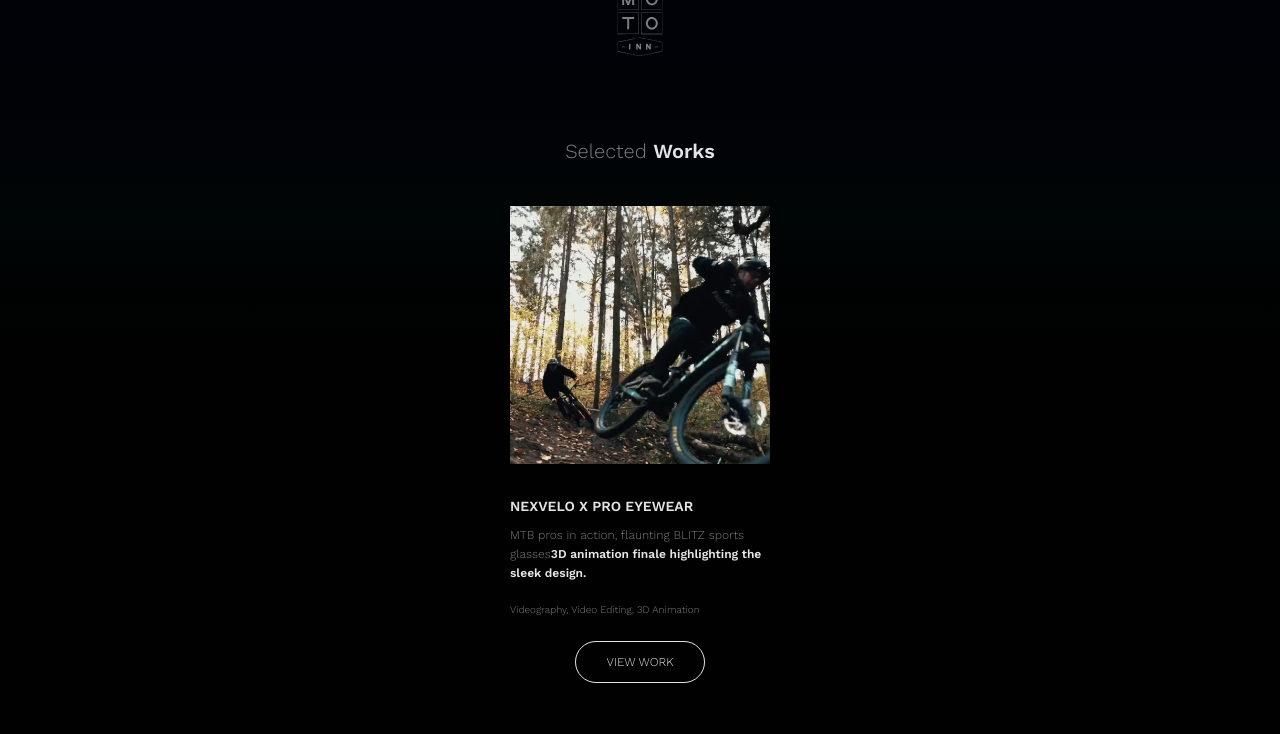
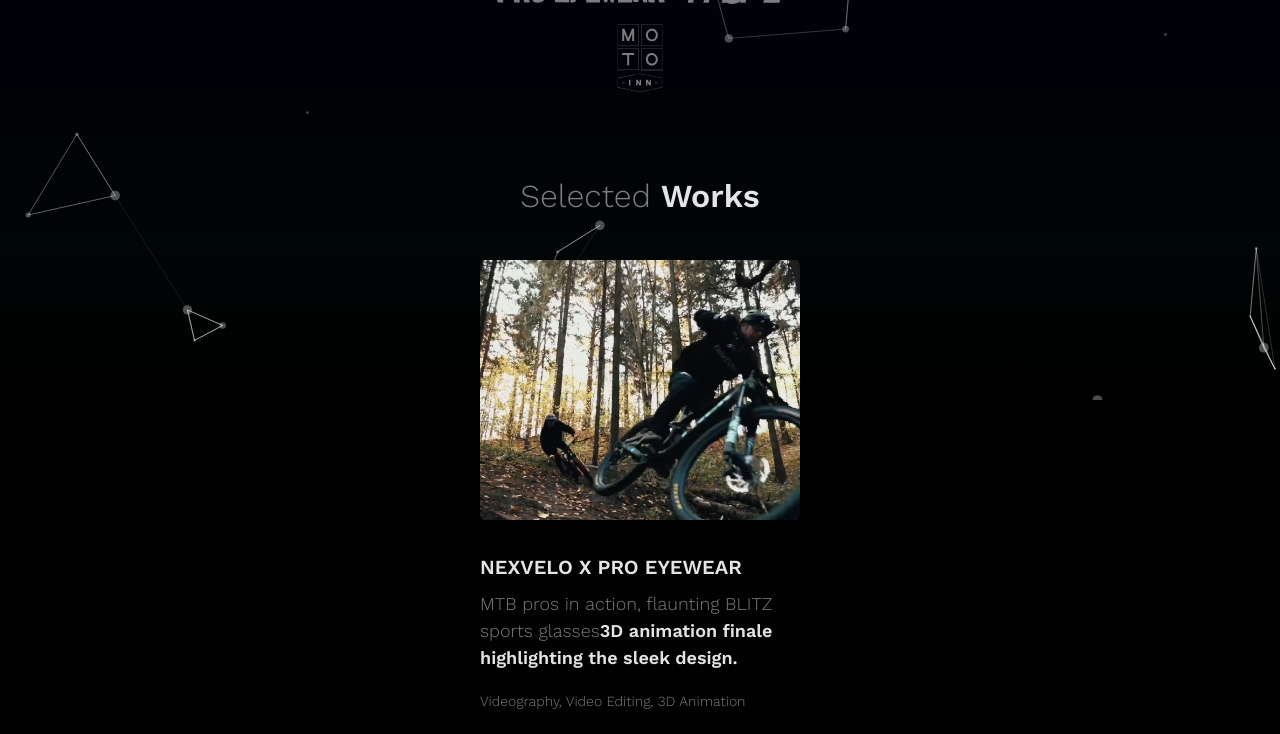
Before and after one commit to domkab/gargo.com, a React (Create React App) app: page / in a window 1280 px wide. Shown: the part 400-1134 px from the top of the page. Built offline with nearby package versions, Linux system fonts and the light colour scheme.

Commit message:
1.0.5 added particles

```diff
--- a/package.json
+++ b/package.json
@@ -7,6 +7,9 @@
     "@testing-library/jest-dom": "^5.17.0",
     "@testing-library/react": "^13.4.0",
     "@testing-library/user-event": "^13.5.0",
+    "@tsparticles/engine": "^3.0.3",
+    "@tsparticles/react": "^3.0.0",
+    "@tsparticles/slim": "^3.0.3",
     "classnames": "^2.5.1",
     "react": "^18.2.0",
     "react-circular-progressbar": "^2.1.0",
@@ -14,6 +17,7 @@
     "react-redux": "^9.0.4",
     "react-router-dom": "^6.21.0",
     "react-scripts": "^5.0.1",
+    "react-tsparticles": "^2.12.2",
     "sass": "^1.69.5",
     "web-vitals": "^2.1.4"
   },
--- a/src/App.scss
+++ b/src/App.scss
@@ -5,6 +5,11 @@
 @import "./_utils/_extends";
 @import "./_utils/_animations";
 @import "./_utils/_reset.scss";
+
+@import "./Components/Header/Header.scss";
+@import "./Components/Hero/Hero.scss";
+@import "./Components/Works/Works.scss";
+@import "./Components/About/About.scss";
 
 html {
   background: $color-background-gradient;
@@ -16,7 +21,15 @@
   scroll-behavior: smooth;
 }
 
-@import "./Components/Header/Header.scss";
-@import "./Components/Hero/Hero.scss";
-@import "./Components/Works/Works.scss";
-@import "./Components/About/About.scss";
+.App {
+  position: relative;
+
+  #tsparticles {
+    position: absolute;
+    top: 0;
+    left: 0;
+    width: 100%;
+    height: 100%;
+    z-index: -1;
+  }
+}
--- a/src/App.tsx
+++ b/src/App.tsx
@@ -1,22 +1,116 @@
 /* eslint-disable no-console */
-// import { Routes } from 'react-router-dom';
 import './App.scss';
 import { About } from './Components/About';
 import { Header } from './Components/Header';
 import { Hero } from './Components/Hero';
 import { Works } from './Components/Works';
 
+import { useEffect, useMemo, useState } from "react";
+import Particles, { initParticlesEngine } from "@tsparticles/react";
+import {
+  type Container,
+  type ISourceOptions,
+} from "@tsparticles/engine";
+
+import { loadSlim } from "@tsparticles/slim";
+
 const App: React.FC = () => {
   console.log('rendering app');
 
+  const [init, setInit] = useState(false);
+
+  useEffect(() => {
+    initParticlesEngine(async engine => {
+      await loadSlim(engine);
+    }).then(() => {
+      setInit(true);
+    });
+  }, []);
+
+  const particlesLoaded = async (container?: Container): Promise<void> => {
+    console.log(container);
+  };
+
+  const options: ISourceOptions = useMemo(
+    () => ({
+      background: {
+        color: {
+          value: "transparent",
+        },
+      },
+      fpsLimit: 120,
+      interactivity: {
+        events: {
+          onClick: {
+            enable: true,
+            mode: "push",
+          },
+          onHover: {
+            enable: true,
+            mode: "repulse",
+          },
+        },
+        modes: {
+          push: {
+            quantity: 4,
+          },
+          repulse: {
+            distance: 200,
+            duration: 0.4,
+          },
+        },
+      },
+      particles: {
+        color: {
+          value: "#ffffff",
+        },
+        links: {
+          color: "#ffffff",
+          distance: 150,
+          enable: true,
+          opacity: 0.5,
+          width: 1,
+        },
+        move: {
+          enable: true,
+          random: false,
+          speed: 2,
+          straight: false,
+        },
+        number: {
+          density: {
+            enable: true,
+          },
+          value: 60,
+        },
+        opacity: {
+          value: 0.3,
+        },
+        shape: {
+          type: "circle",
+        },
+        size: {
+          value: { min: 1, max: 5 },
+        },
+      },
+      detectRetina: true,
+    }),
+    [],
+  );
+
   return (
     <div className="App">
+      {init && (
+        <Particles
+          id="tsparticles"
+          particlesLoaded={particlesLoaded}
+          options={options}
+        />
+      )}
       <Header />
       <Hero />
       <Works />
       <About />
-      {/* <Routes>
-      </Routes> */}
     </div>
   );
 }
--- a/src/Components/Works/Works.scss
+++ b/src/Components/Works/Works.scss
@@ -4,7 +4,7 @@
   flex-flow: column wrap;
   margin: 0 auto;
   align-items: center;
-  max-width: 260px;
+  max-width: 320px;
 
   &__title {
     margin-bottom: 40px;
@@ -22,13 +22,18 @@
 .work {
   display: flex;
   flex-flow: column wrap;
-  // justify-content: center;
+  justify-content: center;
   // align-items: center;
 
-  margin-bottom: 90px;
+  margin-bottom: 60px;
+
+  &:last-child {
+    margin-bottom: 36px;
+  }
+
   &__image {
-    max-width: 260px;
-    min-height: 258px;
+    width: 320px;
+    height: 260px;
     margin-bottom: 32px;
     object-fit: cover;
   }
@@ -47,7 +52,7 @@
 
     &--bold {
       @extend %heading-work-bold;
-      font-size: 12px;
+      font-size: 18px;
       color: $color-white;
     }
   }
@@ -55,18 +60,19 @@
   &__category {
     display: flex;
     @extend %heading-work-light;
-    font-size: 10px;
+    font-size: 14px;
     margin-bottom: 24px;
   }
 
   &__button {
     @include flex-center;
     @extend %heading-work-light;
+    font-size: 10px;
     color: $color-white;
     margin: 0 auto;
     width: 96px;
     height: 24px;
-    padding: 8px 16px;
+    padding: 6px 16px;
     text-align: center;
     border: 1px solid $color-white;
     border-radius: 100px;
--- a/src/_utils/_extends.scss
+++ b/src/_utils/_extends.scss
@@ -5,22 +5,22 @@
 }
 
 %heading-hero-light {
-  @include heading-(24px, 300, $color-gray);
+  @include heading-(36px, 300, $color-gray);
 }
 %heading-hero-semi-bold {
-  @include heading-(24px, 600, $color-white);
+  @include heading-(36px, 600, $color-white);
 }
 
 %heading-works-light {
-  @include heading-(20px, 300, $color-gray);
+  @include heading-(32px, 300, $color-gray);
 }
 %heading-works-bold {
-  @include heading-(20px, 600, $color-white);
+  @include heading-(32px, 600, $color-white);
 }
 
 %heading-work-light {
-  @include heading-(12px, 300, $color-gray);
+  @include heading-(18px, 300, $color-gray);
 }
 %heading-work-bold {
-  @include heading-(14px, 600, $color-white);
+  @include heading-(20px, 600, $color-white);
 }
```
Also changed, not shown: src/index.tsx (+74 -0 lines), tsconfig.json (+7 -1 lines), 1 other file (tests, documents, lock files or other folders).
